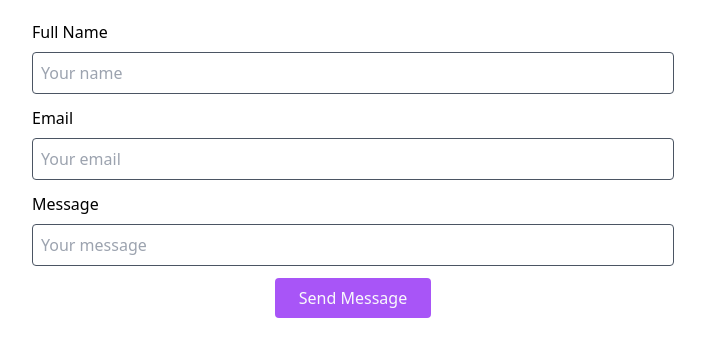
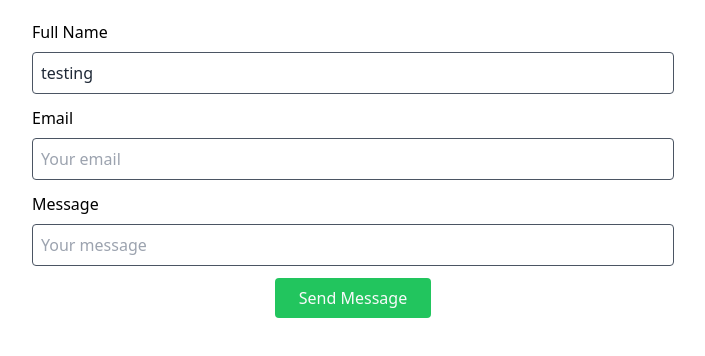
Before and after one commit to calico-digital/react-demo, a Next.js app: page / in a window 1280 px wide. Shown: the top 356 px of the page, without its empty margins (287-992 px from the left). Built offline with nearby package versions, Linux system fonts and the light colour scheme.

Commit message:
Form group component

```diff
--- a/components/ContactForm.jsx
+++ b/components/ContactForm.jsx
@@ -1,35 +1,41 @@
-import { useState } from "react"
-// {
-//     label: "",
-//     type: "text",
-// }
-
-function FormGroup({ label, type, placeholder, value, onInput }) {
-  return (
-    <div className="flex flex-col space-y-2">
-      <label>{label}</label>
-      <input onInput={onInput} type={type} placeholder={placeholder} value={value} className="border border-gray-600 text-gray-800 rounded p-2 outline-none" />
-    </div>
-  )
-}
+import { useEffect, useState } from "react"
+import FormGroup from "./FormGroup"
 
 export default function ContactForm() {
   const [fullname, setFullName] = useState("")
   const [email, setEmail] = useState("")
   const [message, setMessage] = useState("")
+  const [submitted, setSubmitted] = useState(false)
+  const [errors, setErrors] = useState(null)
+
+  useEffect(() => {
+    setFullName('testing')
+  }, [])
+
+  useEffect(() => {
+    console.log('name changed')
+  }, [fullname])
 
   function handleSubmit(e) {
     e.preventDefault()
-    // console.log("fullname", fullname)
-    // console.log("email", email)
-    // console.log("message", message)
+
+    setSubmitted(false)
+    setErrors(null)
+
+    let isValid = true
+    if (fullname === '' || email === '') {
+      isValid = false
+    }
+
+    if (isValid) {
+      setSubmitted(true)
+    } else {
+      setErrors('You have errors')
+    }
   }
 
   return (
     <form onSubmit={handleSubmit} className="w-3/4 mx-auto flex flex-col space-y-3">
-      {/* <input type="text" onInput={(e)=>setFullName(e.target.value)}
-       value={fullname} />
-       {fullname}  */}
       <FormGroup onInput={(e) => setFullName(e.target.value)} label="Full Name" type="text" placeholder="Your name" value={fullname} />
 
       <FormGroup onInput={(e) => setEmail(e.target.value)} value={email} label="Email" type="email" placeholder="Your email" />
@@ -37,8 +43,16 @@ export default function ContactForm() {
       <FormGroup onInput={(e) => setMessage(e.target.value)} value={message} label="Message" type="text" placeholder="Your message" />
 
       <div className="text-center">
-        <button className="bg-purple-500 text-gray-50 px-6 py-2 rounded">Send Message</button>
+        <button className="bg-green-500 hover:bg-opacity-80 transition-all text-gray-50 px-6 py-2 rounded">Send Message</button>
       </div>
+
+      { submitted ? (
+        <span>Thank you for your submission {fullname}</span>
+      ) : ''}
+
+      { errors !== null ? (
+        <span className='text-red-600'>{errors}</span>
+      ) : ''}
     </form>
   )
 }
--- /dev/null
+++ b/components/FormGroup.jsx
@@ -0,0 +1,8 @@
+export default function FormGroup({ label, type, placeholder, value, onInput }) {
+    return (
+      <div className="flex flex-col space-y-2">
+        <label>{label}</label>
+        <input onInput={onInput} type={type} placeholder={placeholder} value={value} className="border border-gray-600 text-gray-800 rounded p-2 outline-none" />
+      </div>
+    )
+}
```
